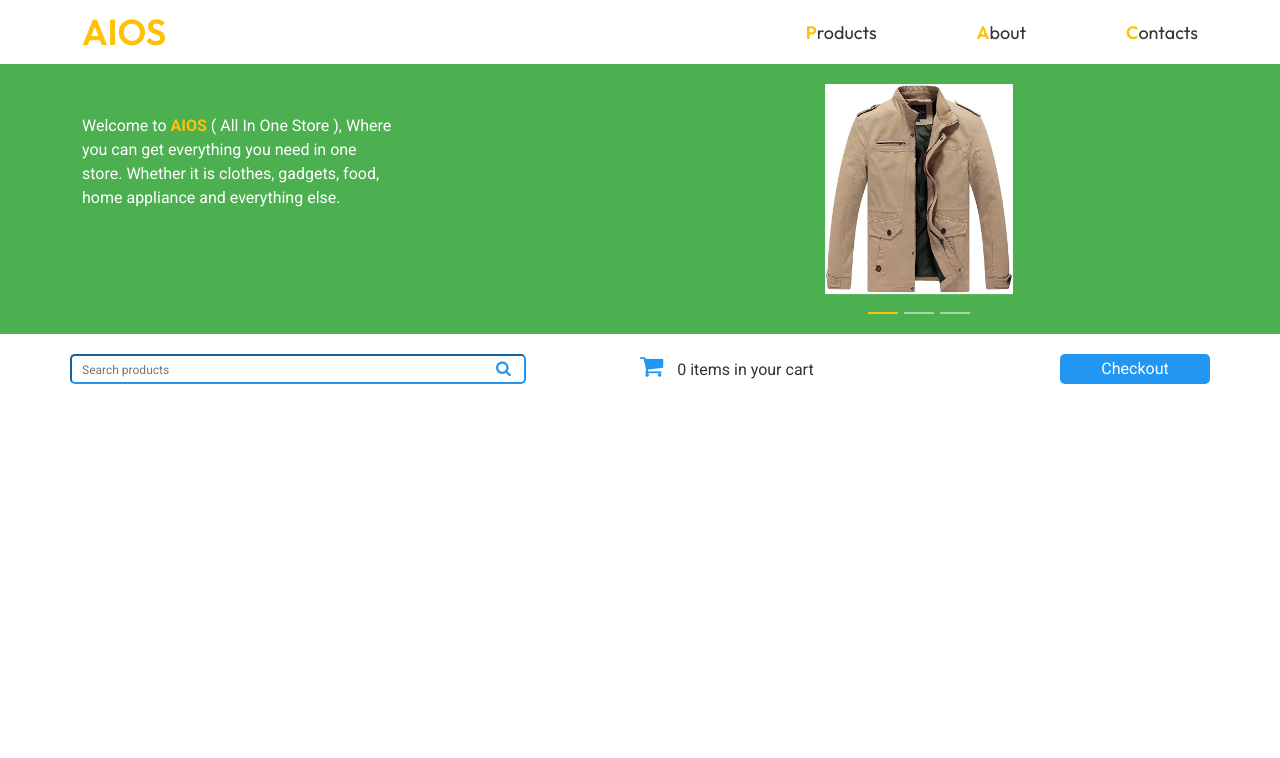
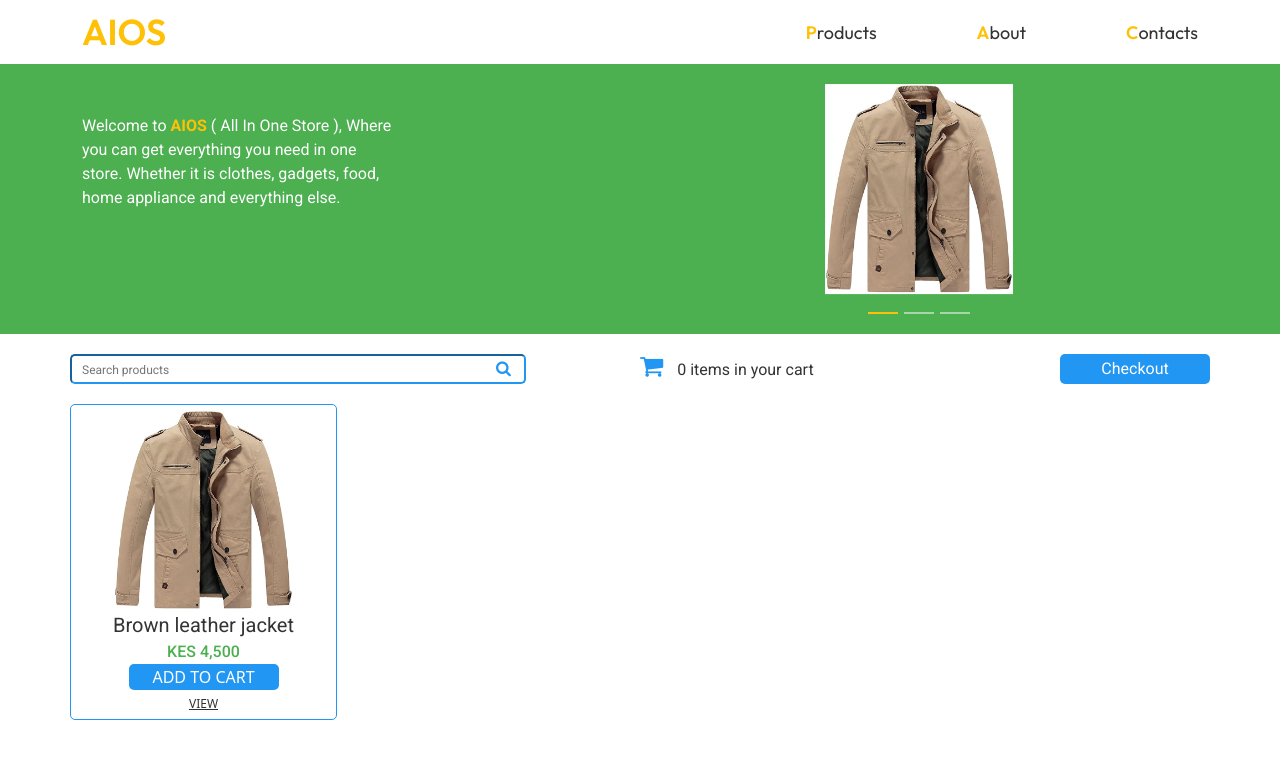
Before and after one commit to WangariGikonyo/AIOS, a React (Vite) app in the folder frontend/: page / in a window 1280 px wide. Shown: the top 758 px of the page. Built offline with nearby package versions, Linux system fonts and the light colour scheme.

Commit message:
build an image component with a static image so i can style how the cards will look with the data from the api

```diff
--- a/frontend/src/App.jsx
+++ b/frontend/src/App.jsx
@@ -2,6 +2,7 @@
 import Navbar from './components/navbar/Navbar'
 import { Hero } from './components/hero/Hero'
 import { Cart } from './components/cart/Cart'
+import { Card } from './components/cards/Card'
 
 function App() {
   return (
@@ -9,6 +10,7 @@
     <Navbar />
     <Hero />
     <Cart />
+    <Card />
 
    </div>
   )
--- /dev/null
+++ b/frontend/src/components/cards/Card.css
@@ -0,0 +1,37 @@
+.parent-image-cards{
+    text-align: center;
+    border: 1px solid #2196F3;
+    padding: 5px;
+    border-radius: 5px;
+}
+.image-cards{
+    height: 200px;
+}
+.cards-col{padding: 0;}
+.image-cards img{
+    height: 100%;
+}
+.image-cards{text-align: center;}
+.image-cards-text p{
+    margin: 0;
+    color: #333;
+    font-family: "Roboto", sans-serif;
+}
+.image-cards-text p:first-child{
+    font-size: 20px;
+}
+.image-cards-text .money{
+    color: #4CAF50;
+    font-weight: 500;
+}
+.image-cards-text button{
+    background-color: #2196F3;
+    color: #ffff;
+    border-radius: 5px;
+    border: none;
+    width: 150px;
+}
+.image-cards-text a{
+    color: #333;
+    font-size: 12px;
+}
--- /dev/null
+++ b/frontend/src/components/cards/Card.jsx
@@ -0,0 +1,30 @@
+import './Card.css'
+import jacketImage from '../../assets/jacket.jpg'
+
+
+export function Card() {
+  return (
+    <div className="container cards-col">
+        <div className="row">
+            <div className="col-md-3 " >
+                <div className=' parent-image-cards'>
+                <div className='image-cards'>
+                    <img src={jacketImage} alt="jkt" />
+                </div>
+                <div className='image-cards-text'>
+                    <p>Brown leather jacket</p>
+                    <p className='money'>KES 4,500</p>
+                    <button>ADD TO CART</button> <br />
+                    <a href="">VIEW</a>
+                </div>
+
+                </div>
+
+            </div>
+            <div className="col-md-3 " ></div>
+            <div className="col-md-3 " ></div>
+            <div className="col-md-3 " ></div>
+        </div>
+    </div>
+  );
+}
--- a/frontend/src/components/cart/Cart.css
+++ b/frontend/src/components/cart/Cart.css
@@ -2,6 +2,7 @@
     margin-top: 20px;
     color: #333333;
     font-family: "Roboto", sans-serif;
+    margin-bottom: 20px;
 }
 .search-bar .search-col input{
     width: 80%;
```
